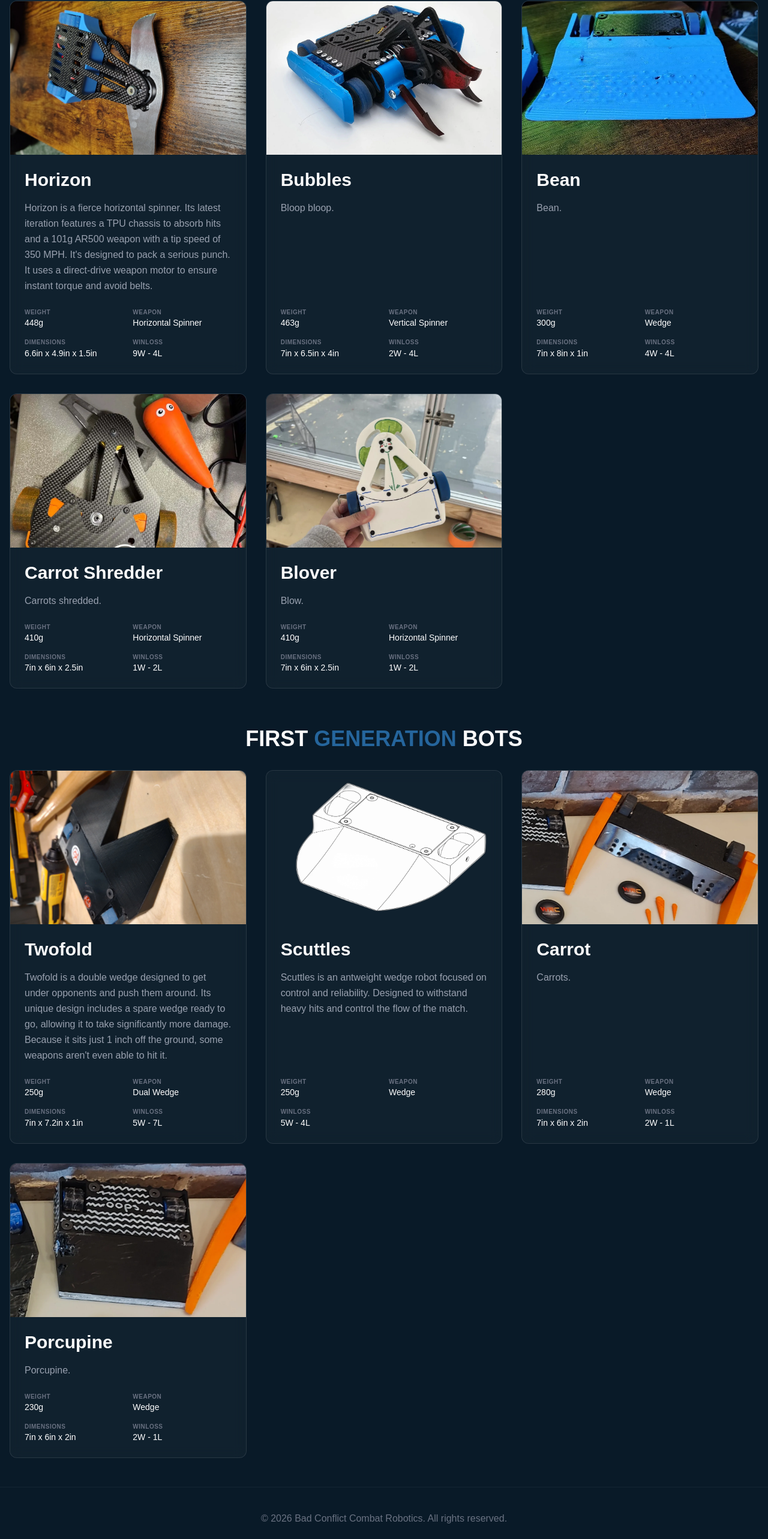
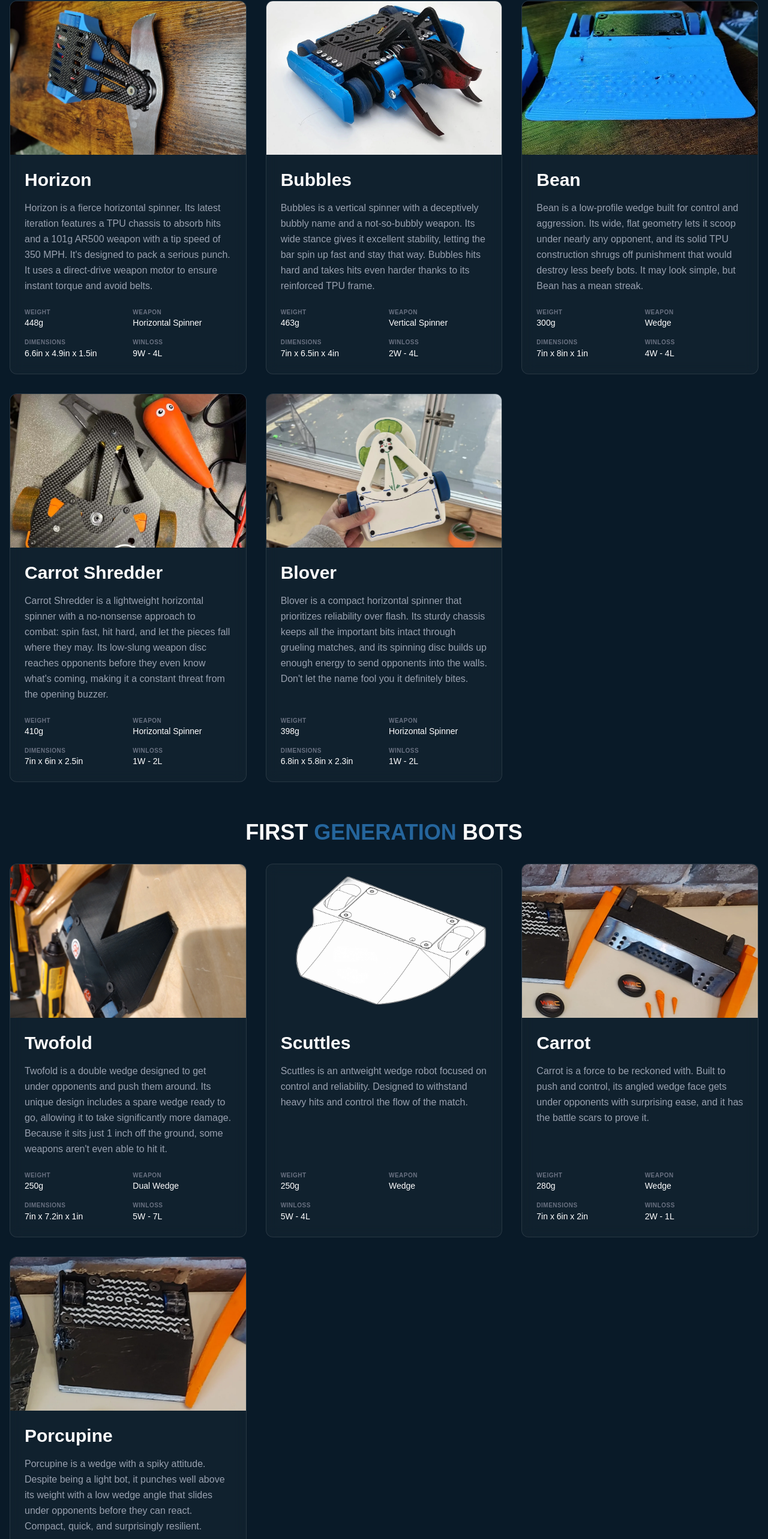
Before and after one commit to aidankeighron/bad-conflict-website, a Next.js app: page /robots in a window 1280 px wide. Shown: the part 223-2789 px from the top of the page at 60% size. Built offline with nearby package versions, Linux system fonts and the light colour scheme.

Commit message:
updated bot info

```diff
--- a/src/app/robots/page.tsx
+++ b/src/app/robots/page.tsx
@@ -22,7 +22,7 @@ const robots: Robot[] = [
   },
   {
     name: "Bubbles",
-    description: "Bloop bloop.",
+    description: "Bubbles is a vertical spinner with a deceptively bubbly name and a not-so-bubbly weapon. Its wide stance gives it excellent stability, letting the bar spin up fast and stay that way. Bubbles hits hard and takes hits even harder thanks to its reinforced TPU frame.",
     image: "/images/bubbles v1.webp",
     stats: {
       weight: "463g",
@@ -33,7 +33,7 @@ const robots: Robot[] = [
   },
   {
     name: "Bean",
-    description: "Bean.",
+    description: "Bean is a low-profile wedge built for control and aggression. Its wide, flat geometry lets it scoop under nearly any opponent, and its solid TPU construction shrugs off punishment that would destroy less beefy bots. It may look simple, but Bean has a mean streak.",
     image: "/images/bean v1.webp",
     stats: {
       weight: "300g",
@@ -44,7 +44,7 @@ const robots: Robot[] = [
   },
   {
     name: "Carrot Shredder",
-    description: "Carrots shredded.",
+    description: "Carrot Shredder is a lightweight horizontal spinner with a no-nonsense approach to combat: spin fast, hit hard, and let the pieces fall where they may. Its low-slung weapon disc reaches opponents before they even know what's coming, making it a constant threat from the opening buzzer.",
     image: "/images/carrot shredder v1.webp",
     stats: {
       weight: "410g",
@@ -55,12 +55,12 @@ const robots: Robot[] = [
   },
     {
     name: "Blover",
-    description: "Blow.",
+    description: "Blover is a compact horizontal spinner that prioritizes reliability over flash. Its sturdy chassis keeps all the important bits intact through grueling matches, and its spinning disc builds up enough energy to send opponents into the walls. Don't let the name fool you it definitely bites.",
     image: "/images/blover v1.webp",
     stats: {
-      weight: "410g",
+      weight: "398g",
       weapon: "Horizontal Spinner",
-      dimensions: "7in x 6in x 2.5in",
+      dimensions: "6.8in x 5.8in x 2.3in",
       winLoss: "1W - 2L"
     }
   },
@@ -89,7 +89,7 @@ const robots: Robot[] = [
   },
   {
     name: "Carrot",
-    description: "Carrots.",
+    description: "Carrot is a force to be reckoned with. Built to push and control, its angled wedge face gets under opponents with surprising ease, and it has the battle scars to prove it.",
     image: "/images/carrot v1.webp",
     isFirstBot: true,
     stats: {
@@ -101,13 +101,13 @@ const robots: Robot[] = [
   },
   {
     name: "Porcupine",
-    description: "Porcupine.",
+    description: "Porcupine is a wedge with a spiky attitude. Despite being a light bot, it punches well above its weight with a low wedge angle that slides under opponents before they can react. Compact, quick, and surprisingly resilient.",
     image: "/images/porcupine v1.webp",
     isFirstBot: true,
     stats: {
       weight: "230g",
       weapon: "Wedge",
-      dimensions: "7in x 6in x 2in",
+      dimensions: "6.5in x 5.5in x 1.8in",
       winLoss: "2W - 1L"
     }
   },
```
